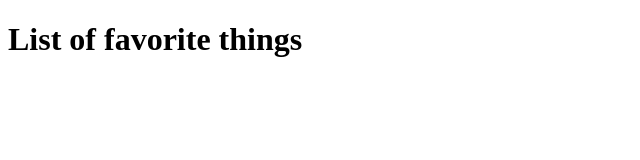
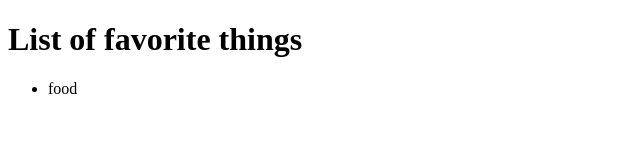
Before and after one commit to Sarah-Stodder/Forking_around_january, a plain HTML site: page index.html in a window 1280 px wide. Shown: the full height of the page, 0-640 px from the left. Drawn offline with Linux system fonts and the light colour scheme.

Commit message:
first commit

```diff
--- a/index.html
+++ b/index.html
@@ -7,6 +7,6 @@
 </head>
 <body>
     <h1>List of favorite things</h1>
-    <ul></ul>
+    <ul><li>food</li></ul>
 </body>
 </html>
```
